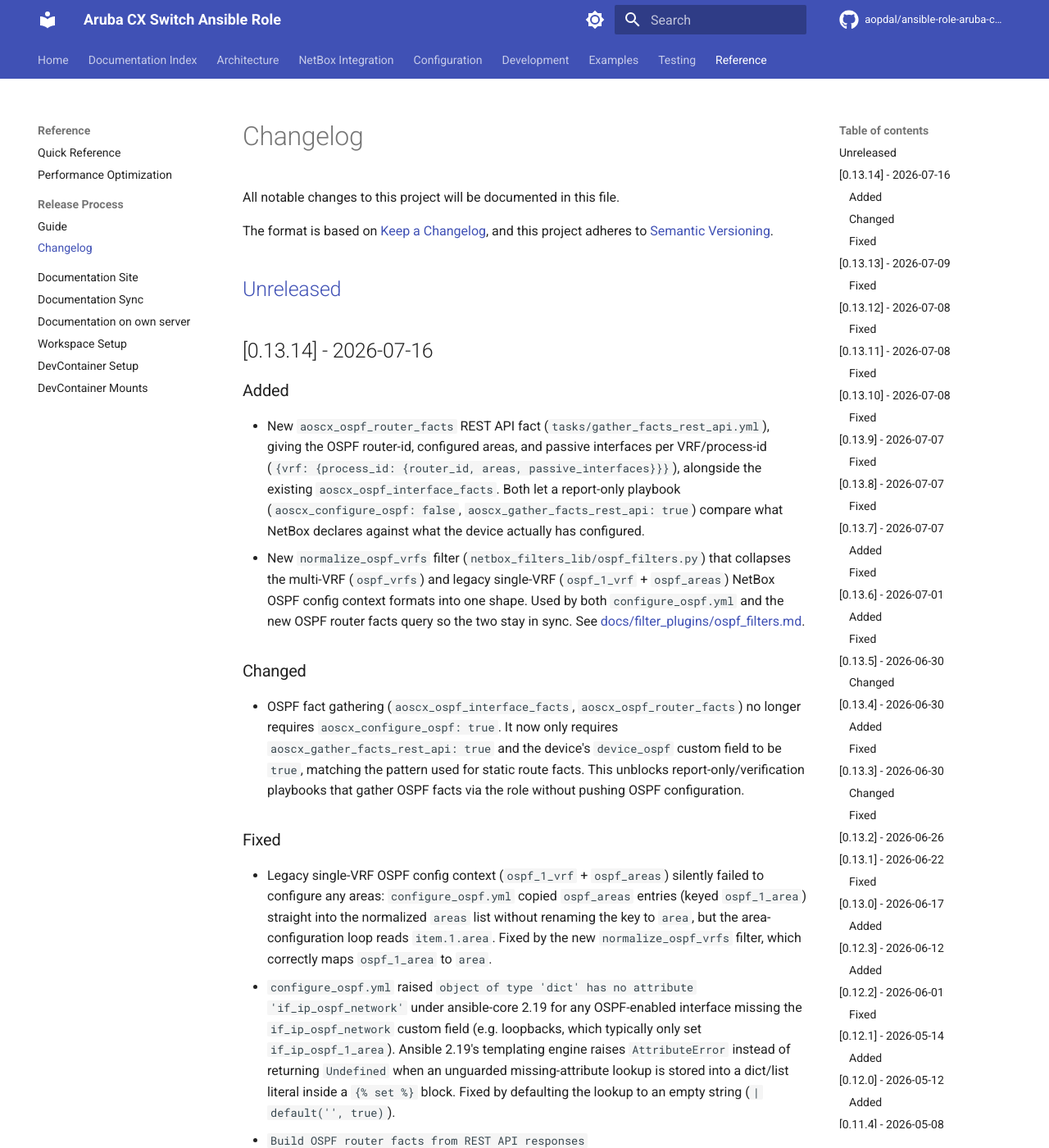
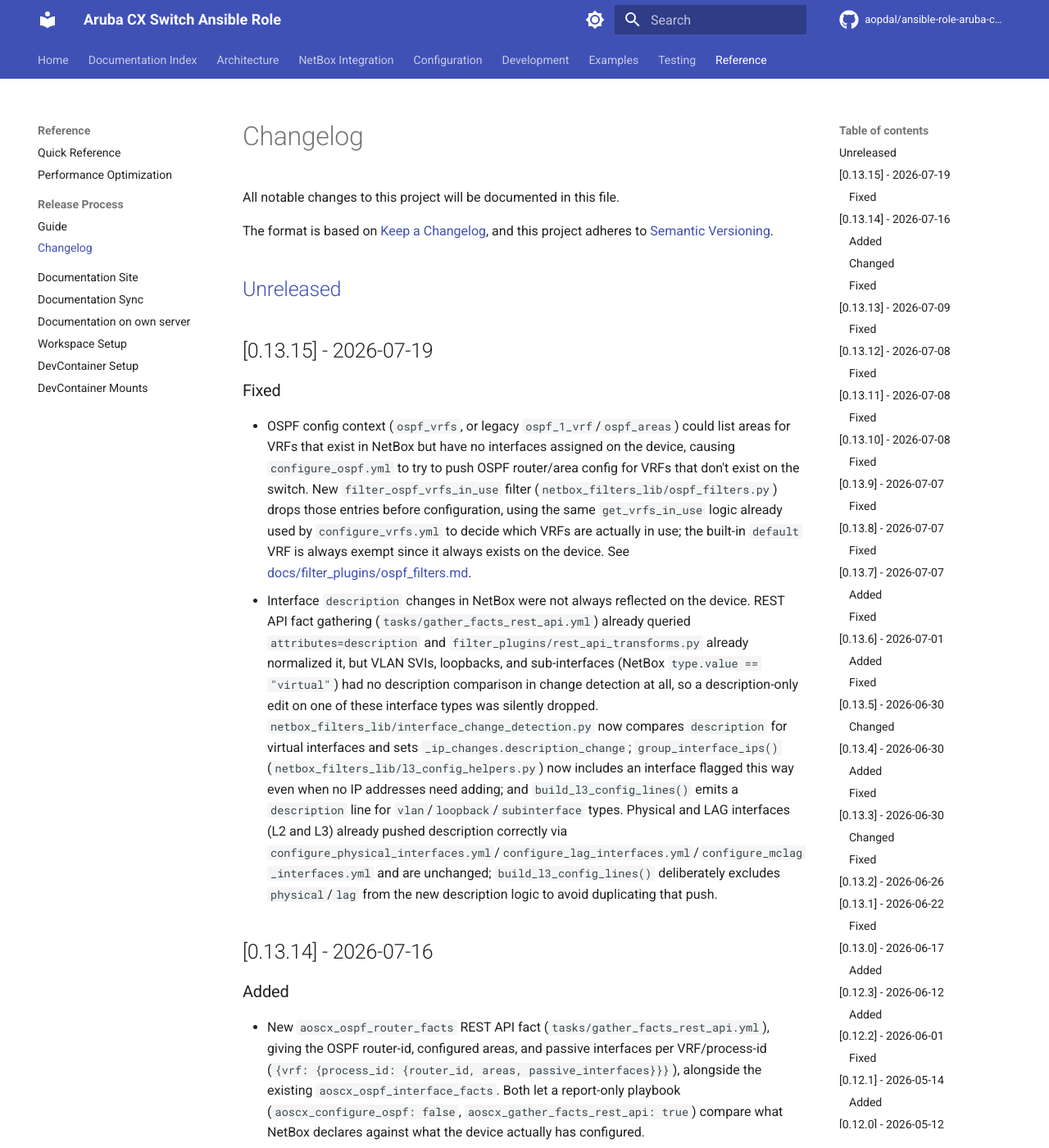
Before and after one commit to aopdal/ansible-role-aruba-cx-switch, an MkDocs documentation site: the page built from docs/CHANGELOG.md, in a window 1280 px wide and 1400 px high. Shown: the whole window at 82% size. Built offline with MkDocs 1.6.1 and Material for MkDocs 9.7.7, drawn with Linux system fonts in a browser that asks for light colours; comment, search, counter and statistics services are not loaded.

Commit message:
chore: release version 0.13.15

```diff
--- a/docs/CHANGELOG.md
+++ b/docs/CHANGELOG.md
@@ -6,6 +6,13 @@ The format is based on [Keep a Changelog](https://keepachangelog.com/en/1.0.0/),
 and this project adheres to [Semantic Versioning](https://semver.org/spec/v2.0.0.html).
 
 ## [Unreleased]
+
+## [0.13.15] - 2026-07-19
+
+### Fixed
+
+- OSPF config context (`ospf_vrfs`, or legacy `ospf_1_vrf`/`ospf_areas`) could list areas for VRFs that exist in NetBox but have no interfaces assigned on the device, causing `configure_ospf.yml` to try to push OSPF router/area config for VRFs that don't exist on the switch. New `filter_ospf_vrfs_in_use` filter (`netbox_filters_lib/ospf_filters.py`) drops those entries before configuration, using the same `get_vrfs_in_use` logic already used by `configure_vrfs.yml` to decide which VRFs are actually in use; the built-in `default` VRF is always exempt since it always exists on the device. See [docs/filter_plugins/ospf_filters.md](docs/filter_plugins/ospf_filters.md).
+- Interface `description` changes in NetBox were not always reflected on the device. REST API fact gathering (`tasks/gather_facts_rest_api.yml`) already queried `attributes=description` and `filter_plugins/rest_api_transforms.py` already normalized it, but VLAN SVIs, loopbacks, and sub-interfaces (NetBox `type.value == "virtual"`) had no description comparison in change detection at all, so a description-only edit on one of these interface types was silently dropped. `netbox_filters_lib/interface_change_detection.py` now compares `description` for virtual interfaces and sets `_ip_changes.description_change`; `group_interface_ips()` (`netbox_filters_lib/l3_config_helpers.py`) now includes an interface flagged this way even when no IP addresses need adding; and `build_l3_config_lines()` emits a `description` line for `vlan`/`loopback`/`subinterface` types. Physical and LAG interfaces (L2 and L3) already pushed description correctly via `configure_physical_interfaces.yml`/`configure_lag_interfaces.yml`/`configure_mclag_interfaces.yml` and are unchanged; `build_l3_config_lines()` deliberately excludes `physical`/`lag` from the new description logic to avoid duplicating that push.
 
 ## [0.13.14] - 2026-07-16
 
```
Also changed, not shown: CHANGELOG.md (+7 -0 lines), 1 other file.
